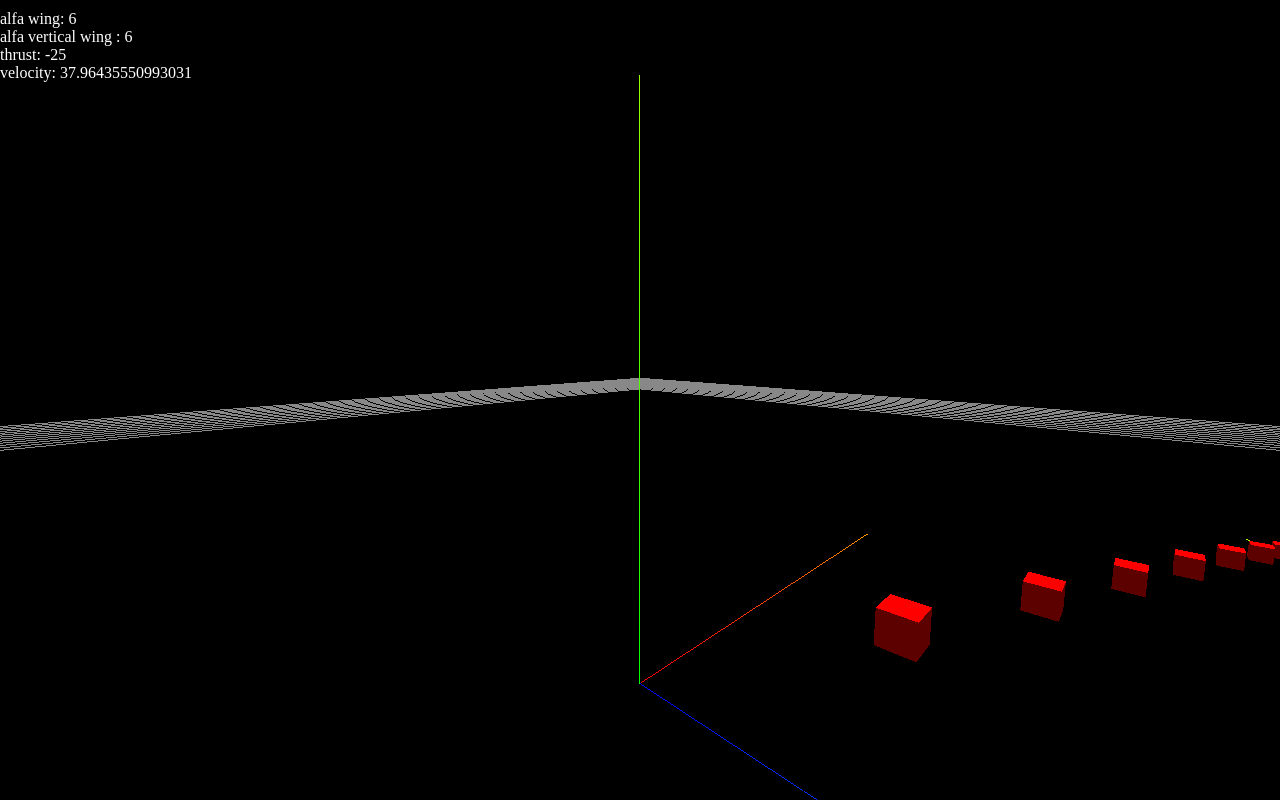
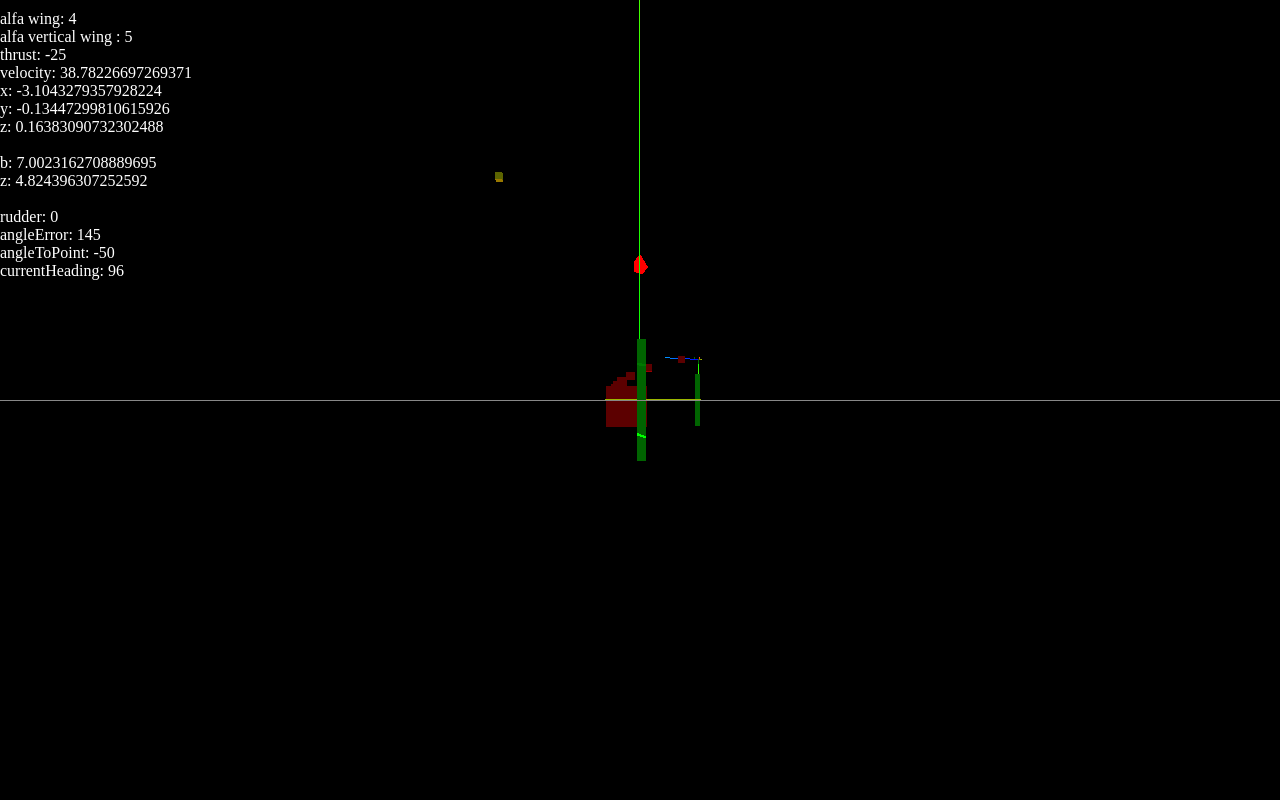
Before and after one commit to kitextech/kitesim, a website: page docs/index.html in a window 1280 px wide. Drawn offline with Linux system fonts and the light colour scheme.

Commit message:
path following

```diff
--- a/docs/index.html
+++ b/docs/index.html
@@ -55,9 +55,9 @@
 
     // camera
     camera.position.x = -6;
-    camera.position.y = 6;
-    camera.position.z = 6;
-    camera.lookAt(new THREE.Vector3( 0, 5, 0 ))
+    camera.position.y = 0;
+    camera.position.z = 0;
+    camera.lookAt(new THREE.Vector3( 0, 0, 0 ))
 
     function setupLights() {
       // LIGHTS
@@ -77,16 +77,11 @@
 
     // Helpers
     axes = new THREE.AxisHelper(10)
-    helper = new THREE.GridHelper(100, 100)
+    helper = new THREE.GridHelper(25, 25)
     // helper.geometry.rotateX( Math.PI / 2 );
     helper.setColors(0x0000ff, 0x808080)
     scene.add(axes)
     scene.add(helper)
-
-
-    var kite = new Kite(kiProp)
-    kite.obj.add(new THREE.AxisHelper(5))
-    kite.obj.rotateX(Math.PI / 2 )
 
     var renderer = new THREE.WebGLRenderer()
     renderer.setSize( window.innerWidth, window.innerHeight )
@@ -123,9 +118,95 @@
     //
     // addHelperArrows()
 
+    var angleError, currentHeading, angleToPoint
+
+    class PathFollow {
+      constructor(headingAngle, altitudeAngle, radius, N, rudder) {
+        this.index = Math.floor(N/2)
+        this.lookAheadDistance = radius*0.9
+        this.points = []
+        this.N = N
+        this.rudder = rudder
+        this.on = false
+
+        for (var i = 0; i < this.N; i++) {
+          this.points.push( new THREE.Vector2( radius * Math.cos( -i/N*2*Math.PI ), radius * Math.sin( -i/N*2*Math.PI ) ) )
+        }
+
+        this.quaternion = new THREE.Quaternion().setFromEuler(
+          new THREE.Euler(0 , headingAngle/180 * Math.PI, altitudeAngle/180 * Math.PI, 'YZX')
+        )
+        this.qConjugate = this.quaternion.clone().conjugate()
+
+        var pointer = new THREE.ArrowHelper(
+          new THREE.Vector3(1,0,0).applyQuaternion(this.quaternion),
+          new THREE.Vector3(0,0,0),
+          10,
+          0xff0000 )
+
+        scene.add(pointer)
+
+        this.box = new THREE.Mesh(
+          new THREE.BoxGeometry( 1, 1, 1 ),
+          new THREE.MeshLambertMaterial( { color: 0xffff00 } )
+          )
+        scene.add(this.box)
+
+        this.setUpListener()
+      }
+
+      update(position, velocity) {
+
+        // move position in to local coordinate system
+        var posLocal3D = position.applyQuaternion(this.qConjugate)
+        var posLocal2D = new THREE.Vector2(posLocal3D.z, posLocal3D.y)
+
+        var velLocal = velocity.applyQuaternion(this.qConjugate).setComponent(0,0) // ignore x
+
+        while (posLocal2D.distanceTo( this.points[this.index] ) < this.lookAheadDistance ) {
+            this.index = (this.index + 1) % this.N
+        }
+
+        var target = this.points[this.index]
+        var tw = new THREE.Vector3(75, target.y, target.x).applyQuaternion(this.quaternion)
+
+        this.box.position.set(tw.x, tw.y, tw.z)
+
+        currentHeading = Math.atan2(velLocal.z, velLocal.y)
+        var vectorToTarget = this.points[this.index].clone().sub(posLocal2D)
+        angleToPoint = Math.atan2(vectorToTarget.x, vectorToTarget.y)
+
+        angleError = ((currentHeading - angleToPoint) * 180 / Math.PI) % 360
+        if (angleError < -180) angleError += 360
+        if (angleError > 180) angleError -= 360
+
+        var deltaAngle = Math.min( Math.max(-angleError/8, -12), 12) - 8
+
+        if (this.on) {
+          this.rudder.setRotationFromEuler( new THREE.Euler(0, - Math.PI / 2, deltaAngle/180 * Math.PI ), 'XYZ')
+        }
+      }
+
+      toggle() {
+        this.on = !this.on
+      }
+
+      setUpListener() {
+        var self = this
+        document.addEventListener('keydown',function(e) {
+           var key = e.keyCode || e.which;
+           if(key === 81) {
+              self.toggle()
+           }
+        }, false);
+      }
+    }
+
+
+
     // Constants
     const rho = 1.205
-    const wind = new THREE.Vector3( 10, 0, 0)
+    const wind = new THREE.Vector3( 5, 0, 0)
     const gravity = new THREE.Vector3( 0, -9.82, 0)
 
     var teProp = {
@@ -140,12 +221,22 @@
       cd : 0.95,
     }
 
+    var kite2 = new Kite(kiProp)
+    scene.add(kite2.obj)
+
+
+    var kite = new Kite(kiProp)
+    kite.obj.add(new THREE.AxisHelper(5))
+    kite.obj.rotateX(Math.PI / 2 )
+
     // kite
     var dx = Math.sqrt(teProp.kiteTLength*teProp.kiteTLength-kite.tetherAttachmentPoint1.y*kite.tetherAttachmentPoint1.y)
     kite.obj.position.add( new THREE.Vector3(teProp.totalLength + dx, 0, 0) )
     scene.add(kite.obj)
 
     var mTether = new Tether(kite)
+
+    var pf = new PathFollow(0, 25, 20, 40, kite.rudder)
 
 
     function detectUserInput(dt) {
@@ -256,6 +347,8 @@
         mTether.updateKiteTetherPosAndVelocity(kite)
       }
 
+      pf.update(kite.obj.position.clone(), kite.velocity.clone())
+
       // UPDATE UI
       // Set the position of the boxes showing the tether.
       for (var i = 0; i <= mTether.indexEnd; i++) {
@@ -295,6 +388,29 @@
       // document.getElementById('info').innerHTML += "spring1: " + FSpring[KTIndex1].x + "<br />"
       // document.getElementById('info').innerHTML += "spring2: " + FSpring[KTIndex2].x + "<br />"
       // document.getElementById('info').innerHTML += "tSegmentStretchVelocity: " + tSegmentStretchVelocity[1] + "<br />"
+      var euler = new THREE.Euler(0,0,0, 'ZYX')
+      euler.setFromQuaternion(kite.obj.quaternion, 'ZYX', false)
+
+      document.getElementById('info').innerHTML += "x: " + euler.x + "<br />"
+      document.getElementById('info').innerHTML += "y: " + euler.y + "<br />"
+      document.getElementById('info').innerHTML += "z: " + euler.z + "<br />"
+
+      var px = kite.obj.position.x, pz = kite.obj.position.y
+      var b = Math.atan2(kite.obj.position.z, px) * 180 / Math.PI
+      var z = Math.atan2(kite.obj.position.y, Math.sqrt(px*px + pz+pz) ) * 180 / Math.PI
+
+      document.getElementById('info').innerHTML += "<br />"
+      document.getElementById('info').innerHTML += "b: " + b + "<br />"
+      document.getElementById('info').innerHTML += "z: " + z + "<br />"
+
+      document.getElementById('info').innerHTML += "<br />"
+      document.getElementById('info').innerHTML += "rudder: " + new THREE.Euler().setFromQuaternion(kite.rudder.quaternion, 'XYZ').x * 180/Math.PI + "<br />"
+      document.getElementById('info').innerHTML += "angleError: " + Math.floor(angleError) + "<br />"
+      document.getElementById('info').innerHTML += "angleToPoint: " + Math.floor(angleToPoint*180/Math.PI) + "<br />"
+      document.getElementById('info').innerHTML += "currentHeading: " + Math.floor(currentHeading*180/Math.PI) + "<br />"
+
+
+
 
     }
 
```
